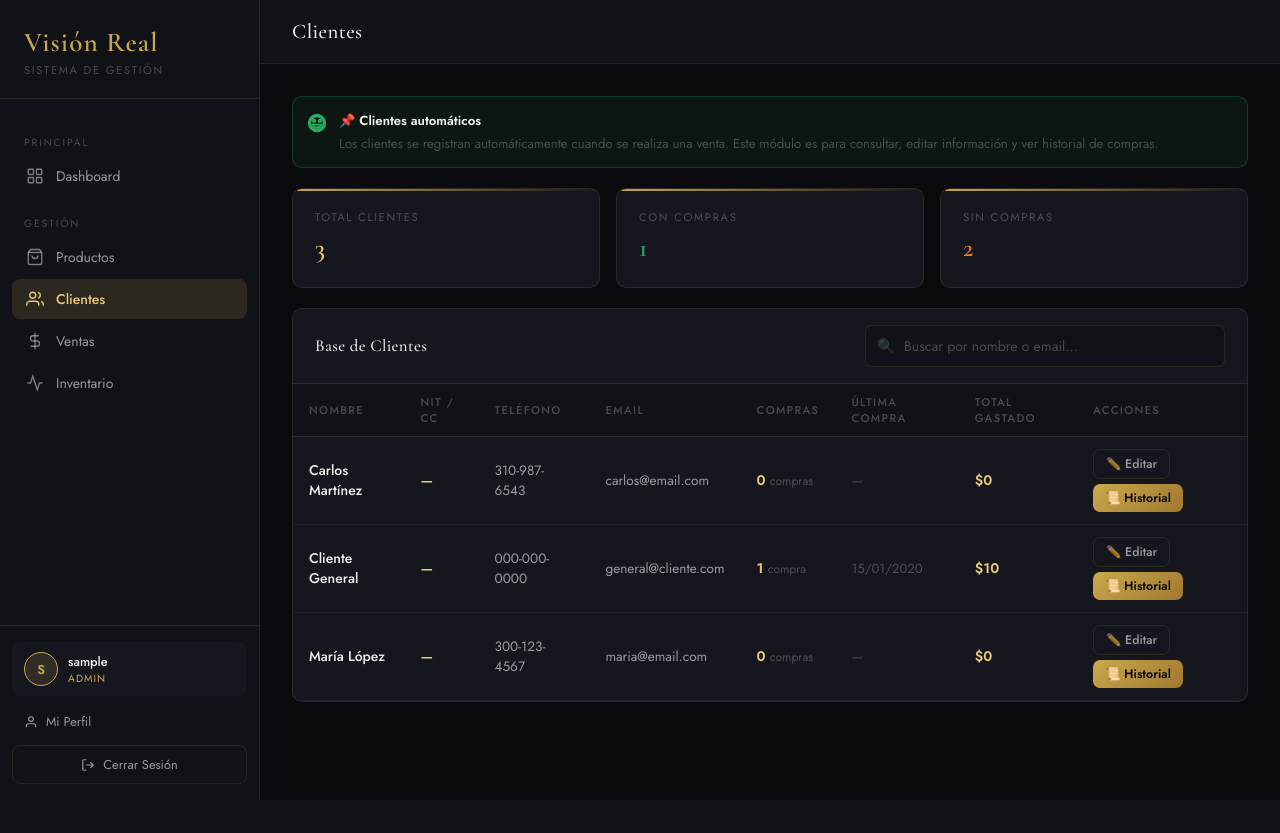
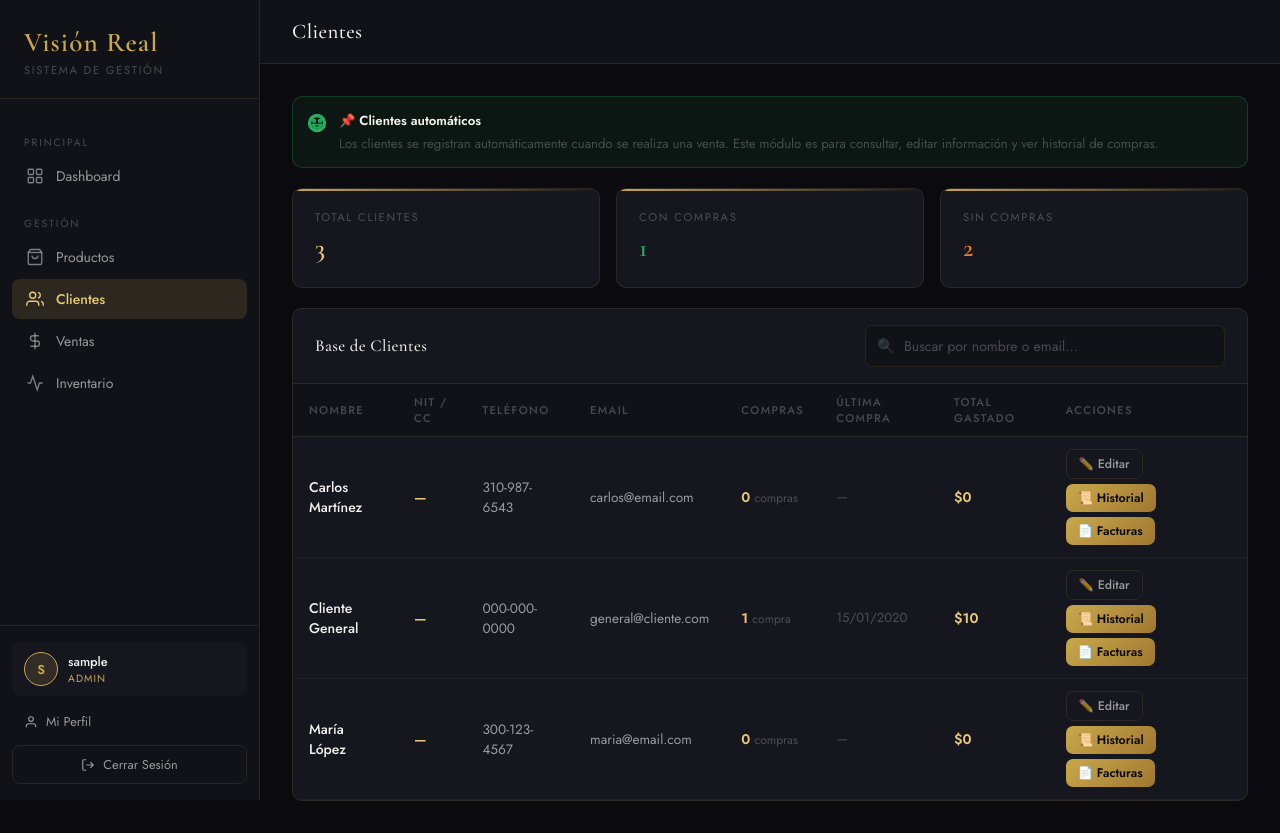
Before and after one commit to alejand67188-ctrl/Proyecto, a PHP site: page /vision_real/views/clientes.php in a window 1280 px wide. Before the commit the page ends 800 px from the top, so only its background shows below. Run offline with PHP 8.4, Linux system fonts and the light colour scheme; the visitor is signed in with stand-in values (Sample User, id 1); data comes from the database, SQL or seed files in the repository; tables that the repository leaves empty hold one stand-in row (values such as "Sample post").

Commit message:
Actualizar clientes.php: agregar NIT, botón de facturas y modal de facturas

```diff
--- a/views/clientes.php
+++ b/views/clientes.php
@@ -118,6 +118,7 @@ include __DIR__ . '/partials/head.php';
                 <div style="display:flex;gap:5px;flex-wrap:wrap">
                   <button class="btn btn-outline btn-sm" onclick="abrirEditar(this)">✏️ Editar</button>
                   <button class="btn btn-primary btn-sm" onclick="verHistorial(this)">📜 Historial</button>
+                  <button class="btn btn-primary btn-sm" onclick="verFacturas(this)">📄 Facturas</button>
                 </div>
                 <!-- Datos ocultos -->
                 <span style="display:none" class="d-id"><?=(int)$c['id']?></span>
@@ -191,6 +192,19 @@ include __DIR__ . '/partials/head.php';
   </div>
 </div>
 
+<!-- MODAL FACTURAS -->
+<div id="overlay-facturas" style="display:none;position:fixed;inset:0;background:rgba(0,0,0,0.75);z-index:1000;align-items:center;justify-content:center;padding:20px;overflow-y:auto" onclick="if(event.target===this)cerrarFacturas()">
+  <div style="background:var(--bg-card);border:1px solid var(--border);border-radius:12px;width:100%;max-width:700px;max-height:90vh;overflow-y:auto;box-shadow:0 20px 60px rgba(0,0,0,.6)">
+    <div style="display:flex;align-items:center;justify-content:space-between;padding:18px 24px;border-bottom:1px solid var(--border);position:sticky;top:0;background:var(--bg-card);z-index:1">
+      <span style="font-family:var(--font-display);font-size:1.1rem;color:var(--gold-light)">📄 Facturas del Cliente</span>
+      <button onclick="cerrarFacturas()" style="background:none;border:none;color:var(--white-muted);cursor:pointer;font-size:1.2rem">✕</button>
+    </div>
+    <div style="padding:20px">
+      <div id="facturas-contenido"></div>
+    </div>
+  </div>
+</div>
+
 <script>
 function filtrar(q) {
   q = q.toLowerCase();
@@ -226,8 +240,27 @@ function verHistorial(btn) {
   document.getElementById('overlay-historial').style.display = 'flex';
 }
 
+function verFacturas(btn) {
+  var td = btn.closest('td');
+  var clienteId = td.querySelector('.d-id').textContent.trim();
+  var clienteNombre = td.querySelector('.d-nombre').textContent.trim();
+  var contenido = document.getElementById('facturas-contenido');
+
+  // Simulación: buscar facturas del cliente por venta_id
+  // Aquí se debería hacer una petición AJAX a un controlador
+  contenido.innerHTML = '<div style="text-align:center;color:var(--white-muted);padding:40px;font-size:.9rem">' +
+    '<p style="margin-bottom:20px">Facturas del cliente: <strong style="color:var(--gold-light)">' + clienteNombre + '</strong></p>' +
+    '<p style="font-size:.8rem;color:var(--white-muted)">Las facturas se descargan desde el historial de compras.<br>' +
+    'Cada venta genera automáticamente una factura.</p>' +
+    '<button class="btn btn-primary" style="margin-top:20px;padding:10px 20px" onclick="cerrarFacturas()">Cerrar</button>' +
+    '</div>';
+
+  document.getElementById('overlay-facturas').style.display = 'flex';
+}
+
 function cerrar() { document.getElementById('overlay-editar').style.display = 'none'; }
 function cerrarHistorial() { document.getElementById('overlay-historial').style.display = 'none'; }
+function cerrarFacturas() { document.getElementById('overlay-facturas').style.display = 'none'; }
 
 var mt = document.getElementById('menu-toggle'), sb = document.getElementById('sidebar');
 if (mt && sb) mt.addEventListener('click', function() { sb.classList.toggle('open'); });
```
